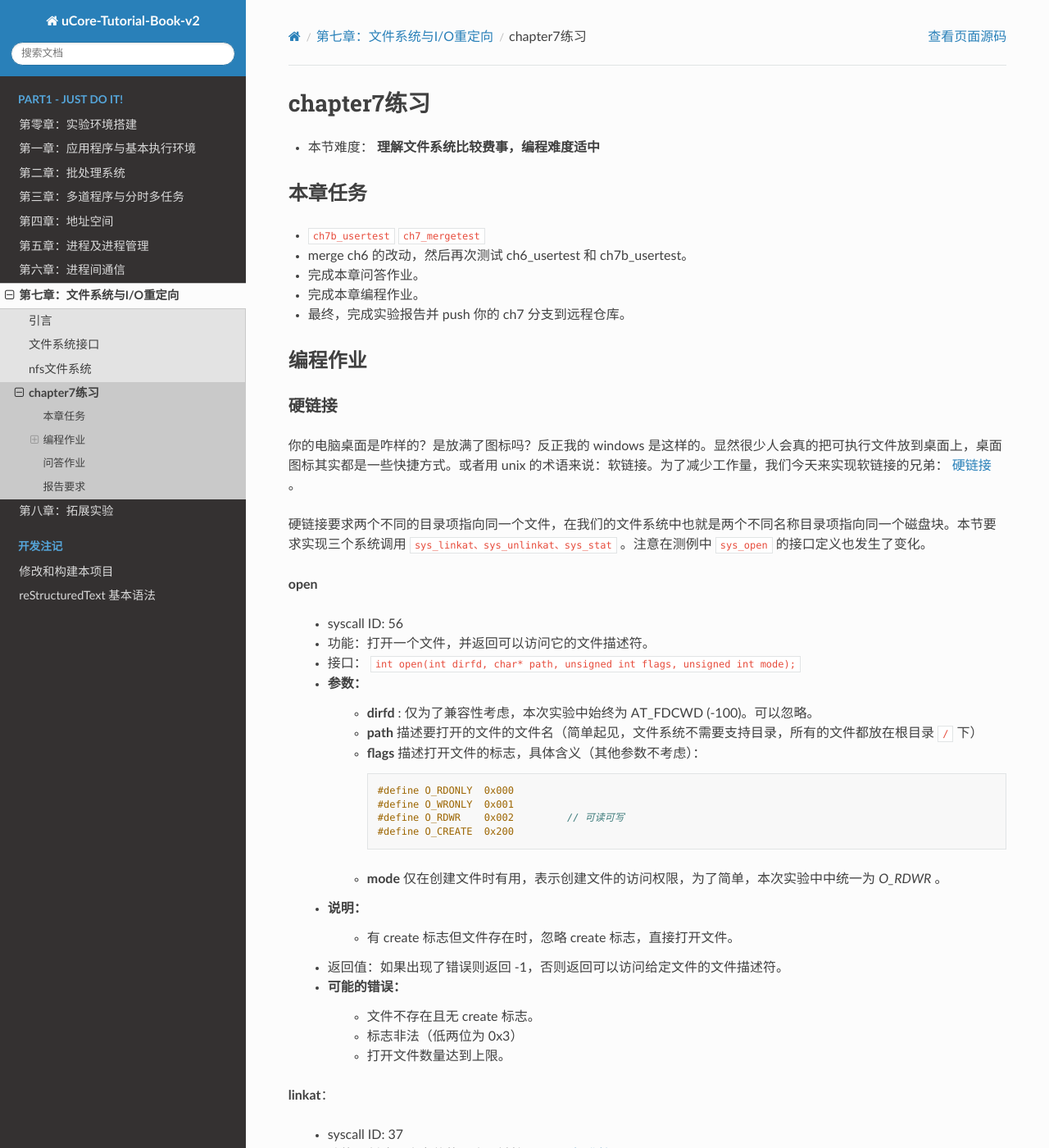
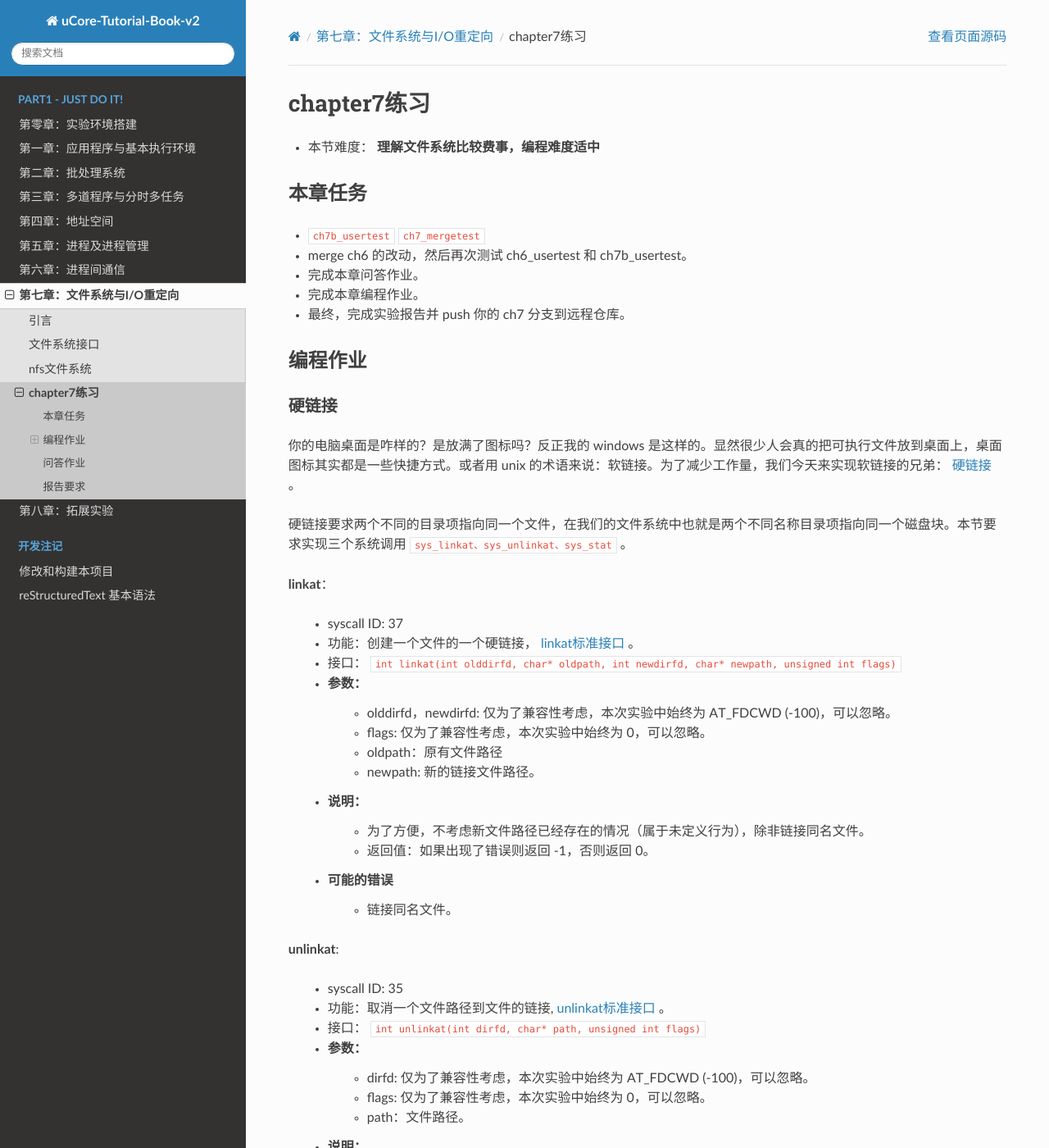
Before and after one commit to LearningOS/uCore-Tutorial-Guide-2022S, a Sphinx documentation site: the page built from source/chapter7/5exercise.rst, in a window 1280 px wide and 1400 px high. Shown: the whole window at 82% size. Built offline with Sphinx 7.4.7 and the Read the Docs theme 2.0.0, drawn with Linux system fonts in a browser that asks for light colours; pages that are not in the unit, such as notebooks, are missing from menus.

Commit message:
fix: Remove open since not relate to homework

```diff
--- a/source/chapter7/5exercise.rst
+++ b/source/chapter7/5exercise.rst
@@ -19,33 +19,7 @@ chapter7练习
 
 你的电脑桌面是咋样的？是放满了图标吗？反正我的 windows 是这样的。显然很少人会真的把可执行文件放到桌面上，桌面图标其实都是一些快捷方式。或者用 unix 的术语来说：软链接。为了减少工作量，我们今天来实现软链接的兄弟： `硬链接 <https://en.wikipedia.org/wiki/Hard_link>`_ 。
 
-硬链接要求两个不同的目录项指向同一个文件，在我们的文件系统中也就是两个不同名称目录项指向同一个磁盘块。本节要求实现三个系统调用 ``sys_linkat、sys_unlinkat、sys_stat`` 。注意在测例中 ``sys_open`` 的接口定义也发生了变化。
-
-**open**
-
-    - syscall ID: 56
-    - 功能：打开一个文件，并返回可以访问它的文件描述符。
-    - 接口： ``int open(int dirfd, char* path, unsigned int flags, unsigned int mode);``
-    - 参数：
-        - **dirfd** : 仅为了兼容性考虑，本次实验中始终为 AT_FDCWD (-100)。可以忽略。
-        - **path** 描述要打开的文件的文件名（简单起见，文件系统不需要支持目录，所有的文件都放在根目录 ``/`` 下）
-        - **flags** 描述打开文件的标志，具体含义（其他参数不考虑）：
-
-          .. code-block:: c
-
-                #define O_RDONLY  0x000
-                #define O_WRONLY  0x001
-                #define O_RDWR    0x002		// 可读可写
-                #define O_CREATE  0x200
-
-        - **mode** 仅在创建文件时有用，表示创建文件的访问权限，为了简单，本次实验中中统一为 *O_RDWR* 。
-    - 说明：
-        - 有 create 标志但文件存在时，忽略 create 标志，直接打开文件。
-    - 返回值：如果出现了错误则返回 -1，否则返回可以访问给定文件的文件描述符。
-    - 可能的错误：
-        - 文件不存在且无 create 标志。
-        - 标志非法（低两位为 0x3）
-        - 打开文件数量达到上限。
+硬链接要求两个不同的目录项指向同一个文件，在我们的文件系统中也就是两个不同名称目录项指向同一个磁盘块。本节要求实现三个系统调用 ``sys_linkat、sys_unlinkat、sys_stat`` 。
 
 **linkat**：
 
```
